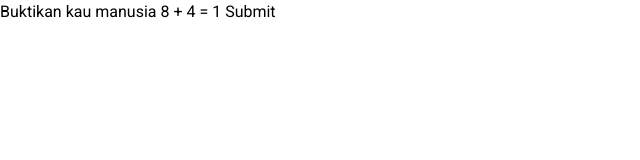
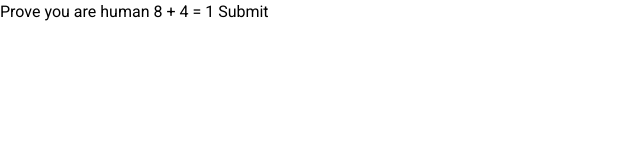
Before and after one commit to captainjex/simple-captcha-alternative, a plain HTML site: page index.html in a window 1280 px wide. Shown: the full height of the page, 0-640 px from the left. Drawn offline with nearby package versions, Linux system fonts and the light colour scheme.

Commit message:
language

```diff
--- a/index.html
+++ b/index.html
@@ -13,7 +13,7 @@
     <v-app>
       <v-content>
         <v-container>
-          Buktikan kau manusia
+          Prove you are human
           <v-layout>
             <v-flex xs12>
               {{ num1 }} + {{ num2 }} = {{ numResult }}
```
